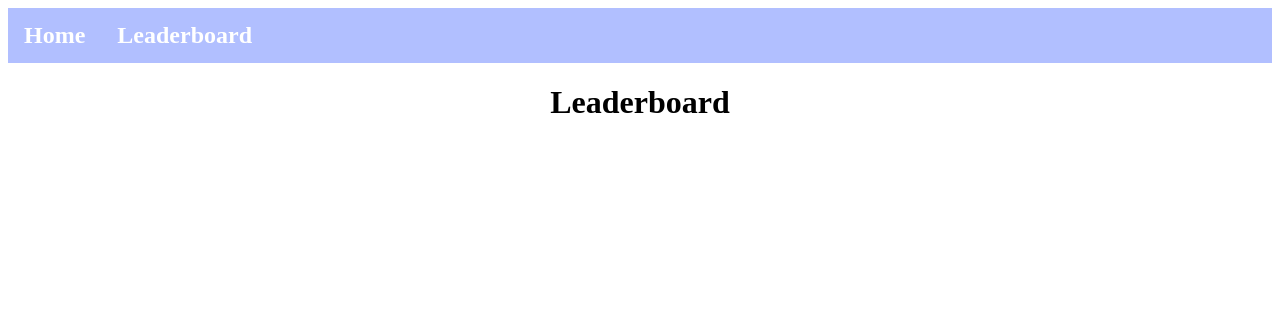
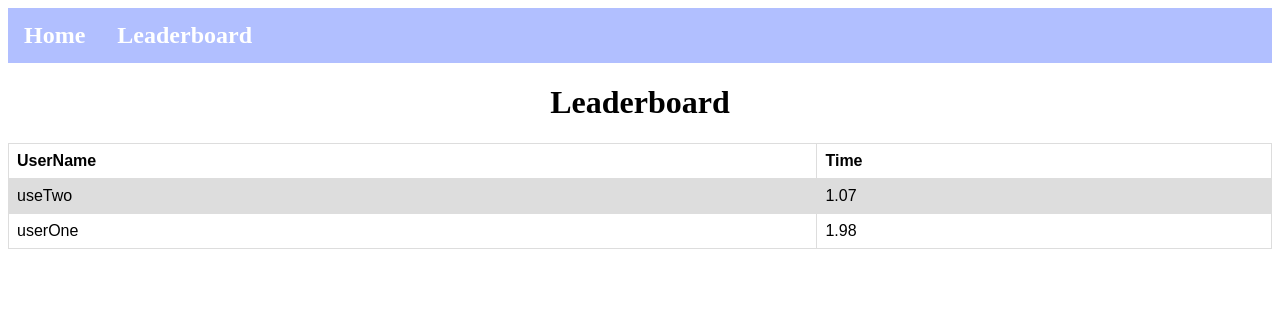
Before and after one commit to amnbot/TypingSpeedTest, a Flask app: page /leaderboard in a window 1280 px wide. Shown: the top 323 px of the page. Run offline with Flask 2, Linux system fonts and the light colour scheme.

Commit message:
leaderboard

```diff
--- a/main.py
+++ b/main.py
@@ -38,8 +38,6 @@ def make_sentence():
 
 
 
-print(make_sentence())
-print(get_prompt())
-print("salut")
+
 if __name__ == "__main__":
         app.run(debug=True)
--- a/second.py
+++ b/second.py
@@ -1,7 +1,18 @@
 from flask import Blueprint, render_template
+import json
+from operator import itemgetter
 
 second = Blueprint("second", __name__, template_folder='templates')
 
+
+
+def get_leaderboard():
+    with open("leaderboard.json", "r+") as leaderboard:
+        leaders = json.load(leaderboard)
+
+        return sorted(leaders["users"], key=itemgetter('time'))
+
+
 @second.route('/leaderboard')
 def leaderboard():
-    return render_template('leaderboard.html')
+    return render_template('leaderboard.html', board=get_leaderboard())
--- a/static/stylesheets/style.css
+++ b/static/stylesheets/style.css
@@ -109,3 +109,19 @@ li a {
 li a:hover {
     background-color: rgb(217, 224, 255);
 }
+
+table {
+    font-family: arial, sans-serif;
+    border-collapse: collapse;
+    width: 100%;
+  }
+
+  td, th {
+    border: 1px solid #dddddd;
+    text-align: left;
+    padding: 8px;
+  }
+
+  tr:nth-child(even) {
+    background-color: #dddddd;
+  }
--- a/templates/index.html
+++ b/templates/index.html
@@ -78,5 +78,7 @@
         function getNewPrompt(){
             location.reload();
         }
+
+
     </script>
 {% endblock %}
--- a/templates/leaderboard.html
+++ b/templates/leaderboard.html
@@ -3,4 +3,21 @@
     <div class="index">
         <h1 class="page-title">Leaderboard</h1>
     </div>
+
+    <div>
+        <table id="leaderboard">
+            <tr>
+                <th>UserName</th>
+                <th>Time</th>
+            </tr>
+
+            {% for user in board %}
+            <tr>
+                <td>{{user["name"]}}</td>
+                <td>{{user["time"]}}</td>
+            </tr>
+            {% endfor %}
+        </table>
+    </div>
+
 {% endblock %}
```
